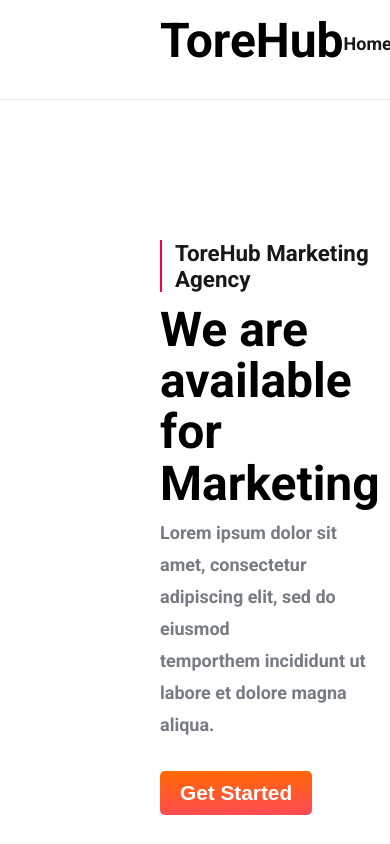
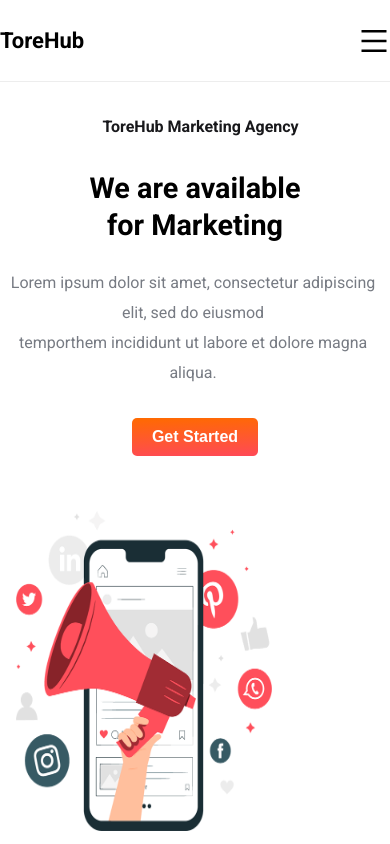
Before and after one commit to Darab-gif/ToreHub, a React (Create React App) app: page / in a window 390 px wide. Shown: the top 844 px of the page. Built offline with nearby package versions, Linux system fonts and the light colour scheme.

Commit message:
Added responsiveness to the page

```diff
--- a/src/Components/NavBar.jsx
+++ b/src/Components/NavBar.jsx
@@ -1,11 +1,21 @@
-import React from "react";
+import React, { useState } from "react";
 import style from "./navbar.module.css";
+import { AiOutlineClose } from "react-icons/ai";
+import { AiOutlineMenu } from "react-icons/ai";
 
+const navbar = style.navbar_list;
+const close = style.close;
 const NavBar = () => {
+  const [nav, setNav] = useState(false);
+
+  const handleNavToggle = () => {
+    setNav((pro) => !pro);
+  };
+
   return (
     <nav className={style.navbar_wrapper}>
       <h1>ToreHub</h1>
-      <ul className={style.navbar_list}>
+      <ul className={`${nav ? navbar : close}`}>
         <li>Home</li>
         <li>Service</li>
         <li>Project</li>
@@ -16,6 +26,10 @@
           <a href="/">Get Started</a>
         </li>
       </ul>
+
+      <div onClick={handleNavToggle} className={style.nav_icon}>
+        {nav ? <AiOutlineClose /> : <AiOutlineMenu />}
+      </div>
     </nav>
   );
 };
--- a/src/Components/header.module.css
+++ b/src/Components/header.module.css
@@ -65,3 +65,43 @@
   height: 100%;
   background-color: var(--red-crayola);
 }
+@media (max-width: 768px) {
+  .header_wrapper {
+    display: flex;
+    flex-direction: column;
+  }
+  .header_info {
+    margin-top: 7rem;
+    margin-left: 0;
+    text-align: center;
+  }
+  .header_info .p {
+    font-size: 1rem;
+  }
+  .header_info h1 {
+    font-size: 1.8rem;
+    line-height: 2.3rem;
+    padding-block: 1rem;
+  }
+
+  .header_info p {
+    font-size: 1rem;
+    font-weight: 100;
+    width: 99%;
+    line-height: 30px;
+  }
+  .header_info button {
+    font-size: 1rem;
+  }
+  .header_info .p::before {
+    display: none;
+  }
+  .header_img img {
+    height: 20rem;
+    width: 18rem;
+  }
+  .header_img {
+    margin-left: 0px;
+    margin-top: 55px;
+  }
+}
--- a/src/Components/navbar.module.css
+++ b/src/Components/navbar.module.css
@@ -83,3 +83,48 @@
   text-decoration: none;
   color: var(--white-1);
 }
+
+.nav_icon {
+  font-size: 32px;
+  display: none;
+  margin-top: 10px;
+  cursor: pointer;
+  transition: var(--transition-2);
+}
+@media (max-width: 768px) {
+  .navbar_wrapper h1 {
+    margin-left: 0;
+    font-size: 22px;
+    font-weight: var(--fw-700);
+  }
+  .navbar_list {
+    position: absolute;
+    background-color: var(--white-1);
+    box-shadow: var(--shadow-2);
+    display: flex;
+    top: 83px;
+    left: 2rem;
+    width: 15rem;
+    flex-direction: column;
+  }
+  .close {
+    display: none;
+  }
+  .btn {
+    margin-bottom: 15px;
+  }
+  .navbar_list li {
+    font-size: 16px;
+    margin-left: 25px;
+    padding-block: 2px;
+  }
+  .navbar_list li::after {
+    display: none;
+  }
+  .navbar_list li:hover {
+    color: var(--red-crayola);
+  }
+  .nav_icon {
+    display: block;
+  }
+}
```
